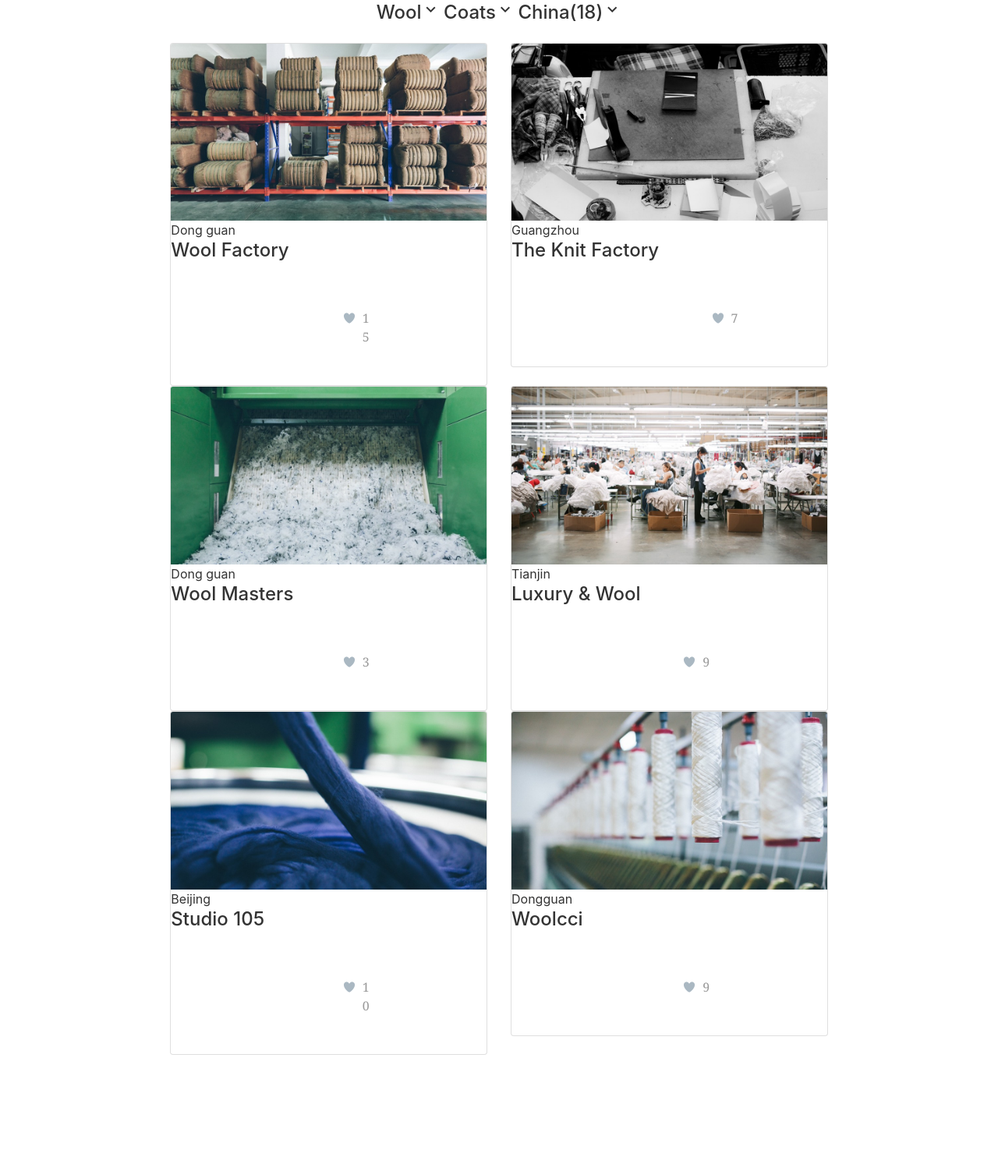
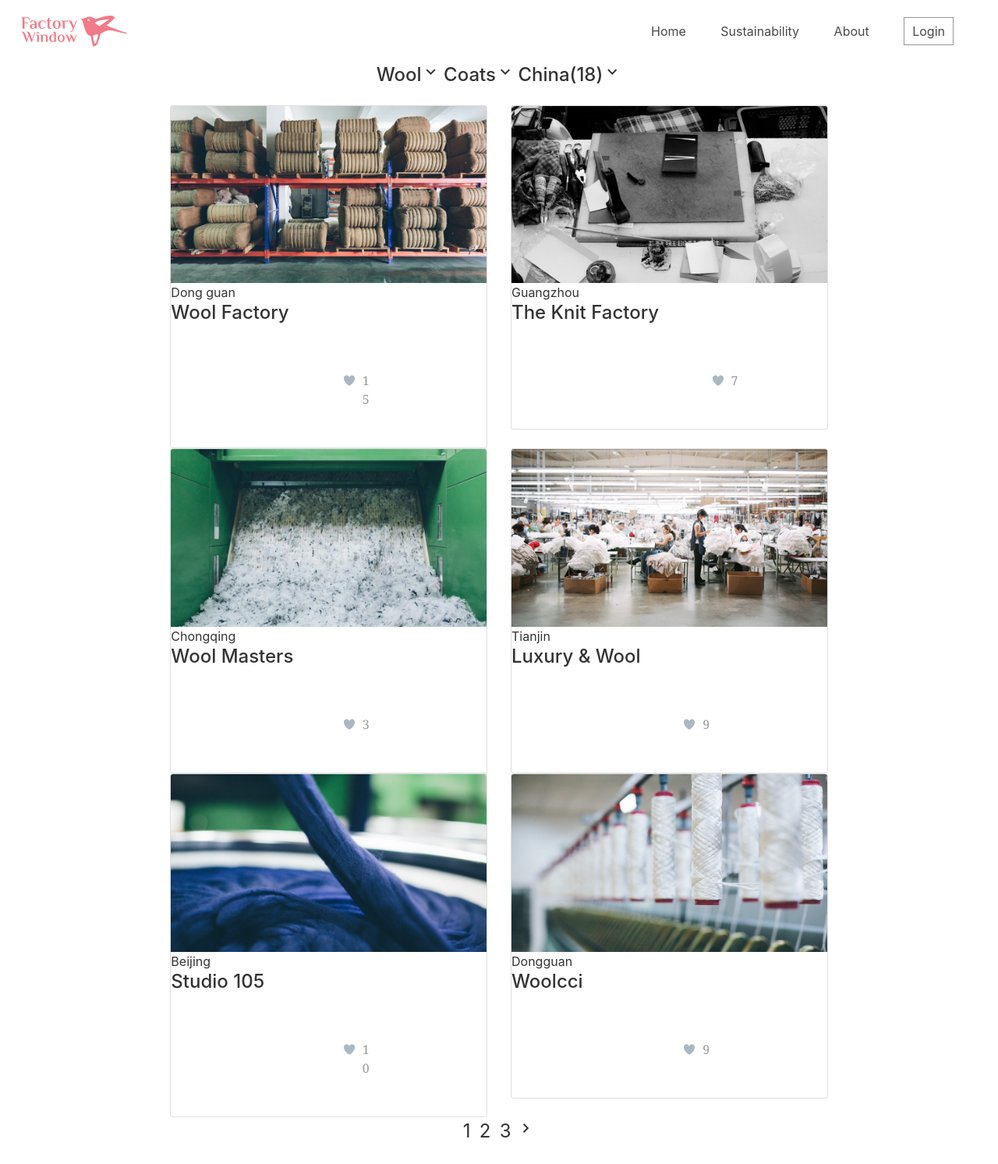
Before and after one commit to SunnyTam/factoryWindow, a Django app: page /results/ in a window 1280 px wide. Shown: the whole page at 78% size. Before the commit the page ends 1353 px from the top, so only its background shows below. Run offline with Django 3.2, Linux system fonts and the light colour scheme; some libraries are stand-ins or nearby versions.

Commit message:
results page update

```diff
--- a/templates/results.html
+++ b/templates/results.html
@@ -126,8 +126,27 @@
 	</style>
 	<link href="https://fonts.googleapis.com/icon?family=Material+Icons"
       rel="stylesheet">
+
+	<link rel="stylesheet" href="{% static 'css/home.css' %}"/>
+	<link rel="stylesheet" href="{% static 'css/menubar.css' %}"/>
+
 </head>
 <body>
+
+
+	<div class="menubar-wrapper">
+    <img src="{% static 'img/icon.svg' %}" class="icon" alt="Icon">
+    <div>
+        <i class="fa fa-search" aria-hidden="true"></i>
+        <div class="item">Home</div>
+        <div class="item">Sustainability</div>
+        <div class="item">About</div>
+        <div class="border-item">Login</div>
+    </div>
+</div>
+
+	<div style="height: 80px;"></div>
+
 
 	<div class="im-centered" >
 
@@ -218,7 +237,7 @@
 
 				<div class="row">
 					<div class="col-sm-6">
-						<p>Dong guan</p>
+						<p>Chongqing</p>
 						<h4 class="card-title">Wool Masters</h4>
 					</div>
 
@@ -314,5 +333,17 @@
 
 
 </div>
+
+<div class="im-centered" >
+
+		<font size="5">1&nbsp;</font>
+	<font size="5">2&nbsp;</font>
+	<font size="5">3&nbsp;<i class="material-icons">keyboard_arrow_right</i></font>
+
+
+
+		</div>
+
+<br>
 </body>
 </html>
```
